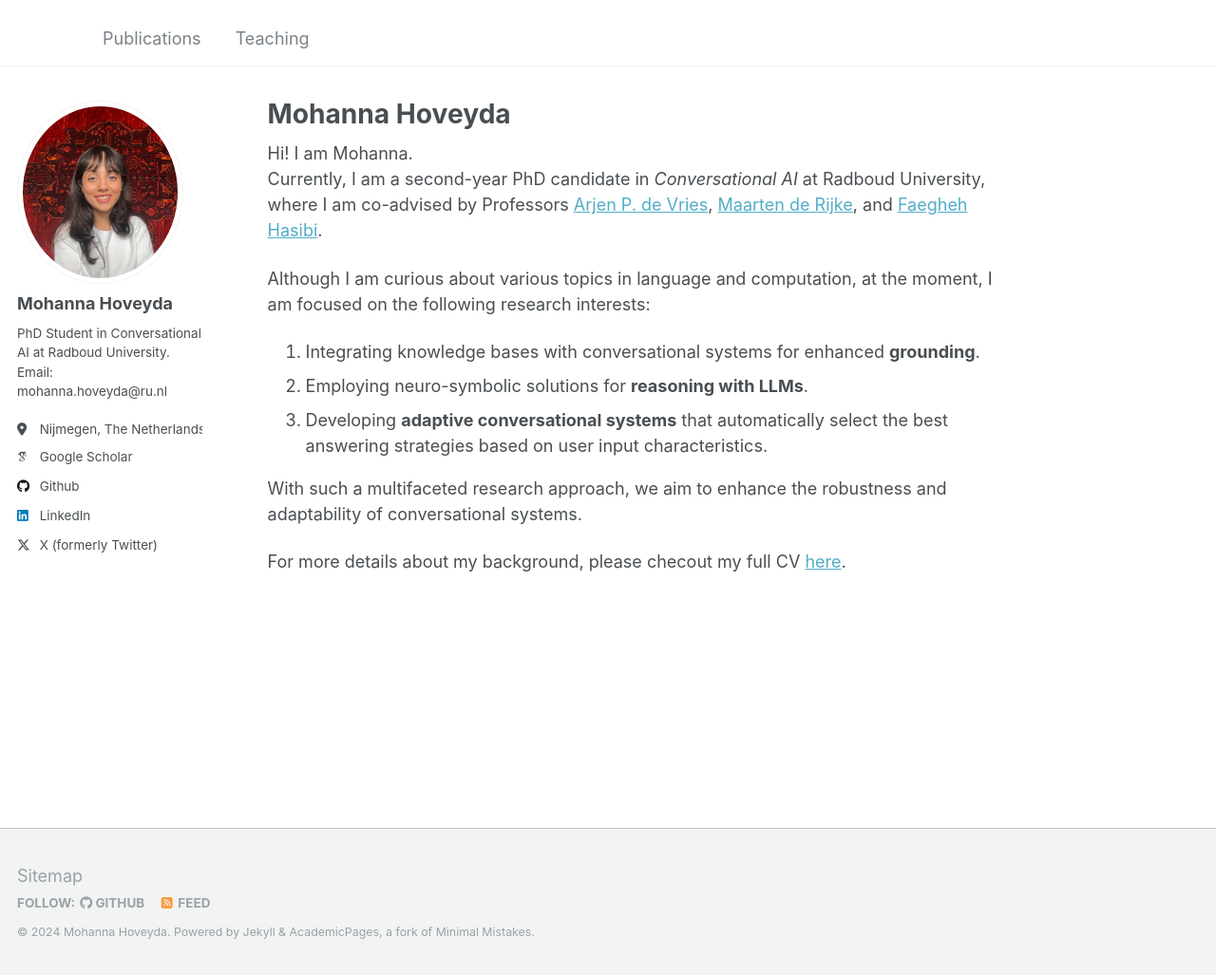
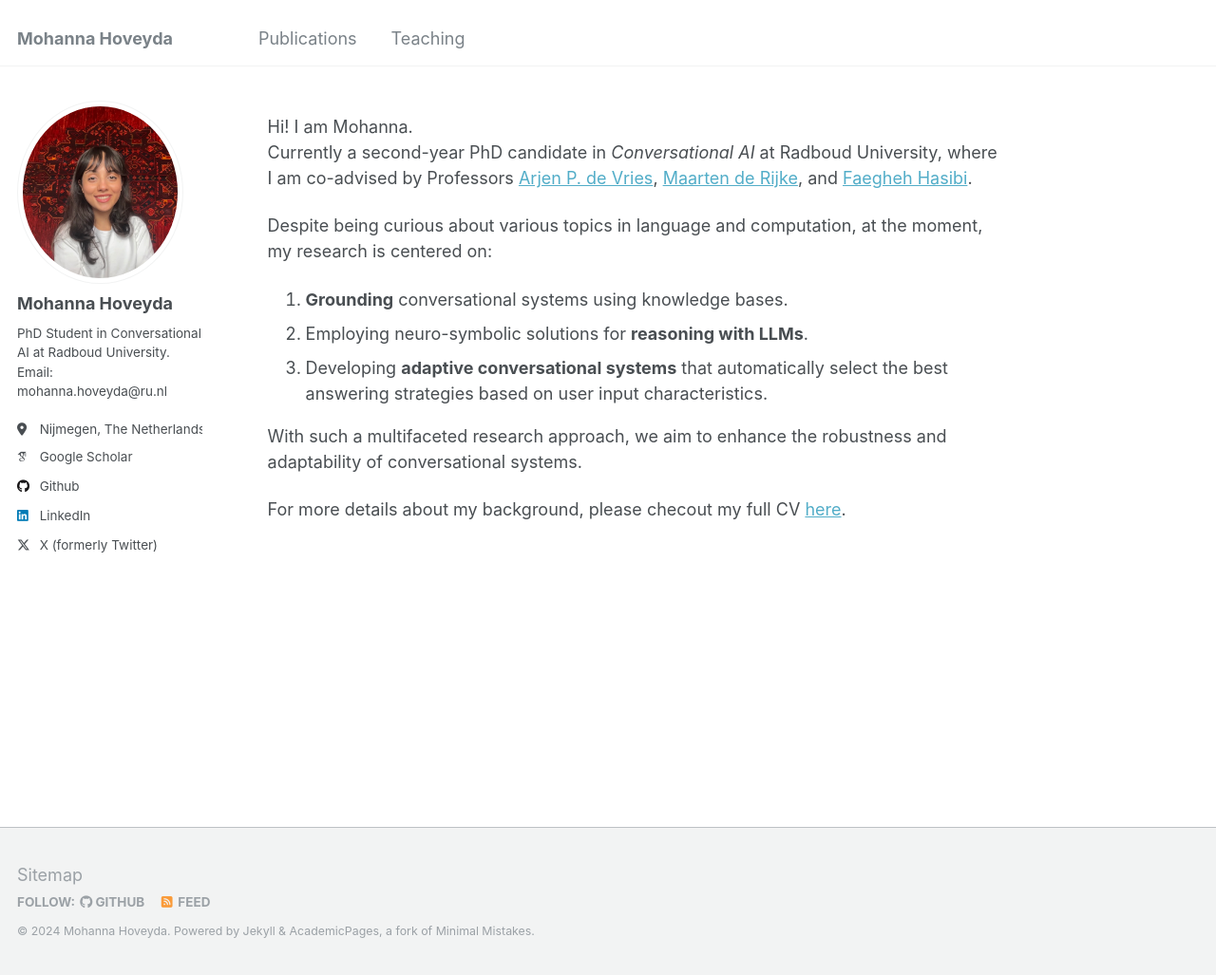
Before and after one commit to mohannahoveyda/mohannahoveyda.github.io, a Jekyll site: the page built from _pages/about.md, in a window 1280 px wide and 1027 px high. Shown: the whole window at 95% size. Built offline with Jekyll 4.4.1, drawn with Linux system fonts in a browser that asks for light colours; some web fonts are replaced.

```diff
--- a/_config.yml
+++ b/_config.yml
@@ -8,9 +8,9 @@
 
 # Basic Site Settings
 locale                   : "en-US"
-title                    : "             "
+title                    : "Mohanna Hoveyda"
 title_separator          : "-"
-name                     : &name "Mohanna Hoveyda"
+name                     : &name ""
 description              : &description "personal description"
 url                      : https://mohannahoveyda.github.io # the base hostname & protocol for your site e.g. "https://mmistakes.github.io"
 baseurl                  : "" # the subpath of your site, e.g. "/blog"
--- a/_pages/about.md
+++ b/_pages/about.md
@@ -8,10 +8,10 @@ redirect_from:
 ---
 
 Hi! I am Mohanna. <br>
-Currently, I am a second-year PhD candidate in *Conversational AI* at Radboud University, where I am co-advised by Professors [Arjen P. de Vries](https://www.ru.nl/personen/vries-a-de), [Maarten de Rijke](https://staff.fnwi.uva.nl/m.derijke/), and [Faegheh Hasibi](https://hasibi.com/).
+Currently a second-year PhD candidate in *Conversational AI* at Radboud University, where I am co-advised by Professors [Arjen P. de Vries](https://www.ru.nl/personen/vries-a-de), [Maarten de Rijke](https://staff.fnwi.uva.nl/m.derijke/), and [Faegheh Hasibi](https://hasibi.com/).
 
-Although I am curious about various topics in language and computation, at the moment, I am focused on the following research interests:
-1. Integrating knowledge bases with conversational systems for enhanced **grounding**.
+Despite being curious about various topics in language and computation, at the moment, my research is centered on:
+1. **Grounding** conversational systems using knowledge bases.
 2. Employing neuro-symbolic solutions for **reasoning with LLMs**.
 3. Developing **adaptive conversational systems** that automatically select the best answering strategies based on user input characteristics.
 
```
Also changed, not shown: other parts of _pages/about.md (+1 -1 lines).
